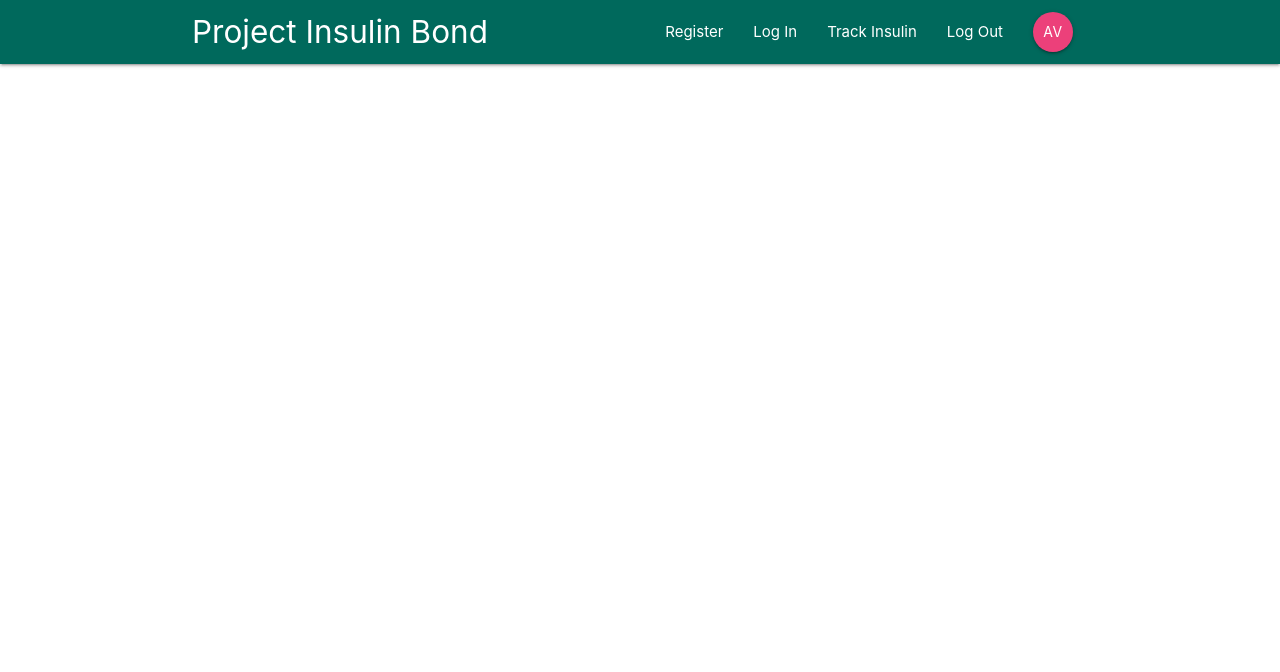
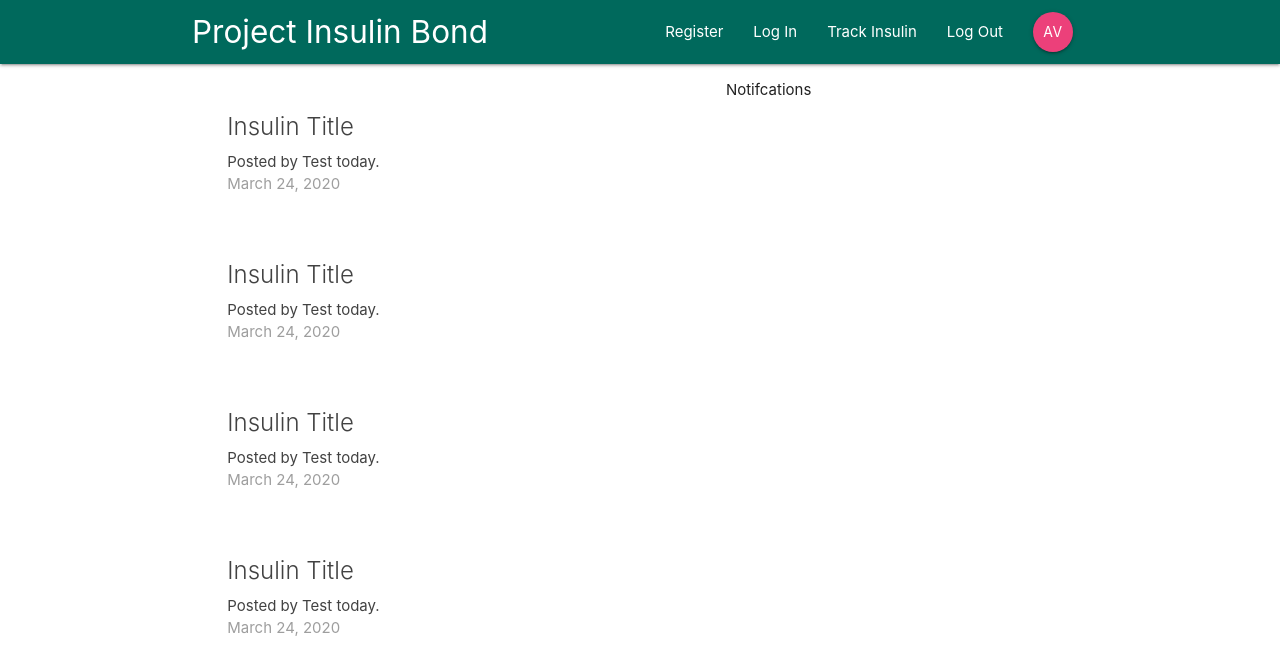
Before and after one commit to mohit2530/project-insulin-bond, a React (Create React App) app in the folder insulin-tracker/: page /home in a window 1280 px wide. Shown: the top 672 px of the page. Built offline with nearby package versions, Linux system fonts and the light colour scheme.

Commit message:
new dashboard and dosage summary

```diff
--- a/insulin-tracker/src/App.js
+++ b/insulin-tracker/src/App.js
@@ -1,7 +1,9 @@
 import React, { Component } from 'react';
-import { BrowserRouter } from 'react-router-dom';
+import { BrowserRouter, Switch, Route } from 'react-router-dom';
 import NavBar from './components/layouts/navbar';
+import Dashboard from './components/dashboard/Dashboard';
 import Log from './lib/log';
+import DosageDetails from './components/dosage/DosageDetails';
 
 
 export default class extends Component {
@@ -11,6 +13,10 @@ export default class extends Component {
             <BrowserRouter>
                 <div className="App">
                     <NavBar/>
+                    <Switch>
+                        <Route exact path='/home' component={Dashboard}/>
+                        <Route path='/dosage/:id' component={DosageDetails}/>
+                    </Switch>
                 </div>
             </BrowserRouter>
         )
--- /dev/null
+++ b/insulin-tracker/src/components/dashboard/Dashboard.js
@@ -0,0 +1,24 @@
+import React, { Component } from 'react';
+import Notification from './Notification'
+import DosageList from '../dosage/DosageList';
+import Log from '../../lib/log';
+
+export class Dashboard extends Component {
+    render() {
+        Log.info("Dashboard initialized", "Dashboard Component");
+        return (
+            <div className="container dashboard">
+                <div className="row">
+                    <div className="col s12 m6">
+                        <DosageList/>
+                    </div>
+                    <div className="col s12 m5 offset-m1">
+                        <Notification/>
+                    </div>
+                </div>
+            </div>
+        )
+    }
+}
+
+export default Dashboard;
--- /dev/null
+++ b/insulin-tracker/src/components/dashboard/Notification.js
@@ -0,0 +1,14 @@
+import React, { Component } from 'react';
+import Log from '../../lib/log';
+
+
+export default class Notification extends Component {
+    render() {
+        Log.info("Notification Class Initialized", "Notification Component");
+        return (
+            <div>
+                <p> Notifcations</p>
+            </div>
+        )
+    }
+}
--- /dev/null
+++ b/insulin-tracker/src/components/dosage/DosageDetails.js
@@ -0,0 +1,25 @@
+import React from 'react'
+
+const DosageDetails = (props) => {
+
+    const id = props.match.params.id;
+
+
+    return (
+        <div className="container section dosage-details">
+            <div className="card z-depth-0">
+                <div className="card-content">
+    <span className="card-title">Dosage Details for UserId : {id} </span>
+                    <p>Just a simple random text.</p>
+                </div>
+                <div className="card-action grey lighten-4 grey-text">
+                    <div> Posted by PROJECT IB</div>
+                    <div> March 24, 2020</div>
+                </div>
+            </div>
+
+        </div>
+    )
+}
+
+export default DosageDetails
--- /dev/null
+++ b/insulin-tracker/src/components/dosage/DosageList.js
@@ -0,0 +1,19 @@
+import React, { Fragment } from 'react';
+import Log from '../../lib/log';
+import DosageSummary from './DosageSummary';
+
+const DosageList = () => {
+    Log.info("List of Insulin Records ( Max 3 ) ", "DosageList Component");
+    return (
+        <Fragment>
+            <div className="insulin-list section">
+                <DosageSummary />
+                <DosageSummary />
+                <DosageSummary />
+                <DosageSummary />
+            </div>
+        </Fragment>
+    )
+}
+
+export default DosageList
--- /dev/null
+++ b/insulin-tracker/src/components/dosage/DosageSummary.js
@@ -0,0 +1,15 @@
+import React from 'react'
+
+const DosageSummary = () => {
+    return (
+        <div className="card z-depth-0 insulin-summary">
+            <div className="card-content grey-text text-darken-3">
+                <span className="card-title">Insulin Title</span>
+                <p>Posted by Test today.</p>
+                <p className="grey-text">March 24, 2020</p>
+            </div>
+        </div>
+    )
+}
+
+export default DosageSummary;
```
Also changed, not shown: insulin-tracker/src/components/dosage/CreateDosage.js (added).
